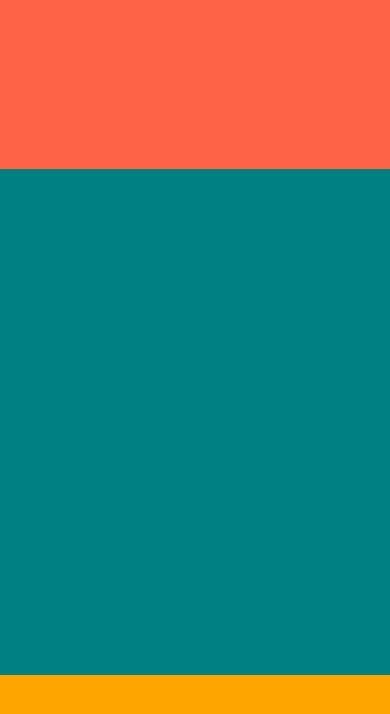
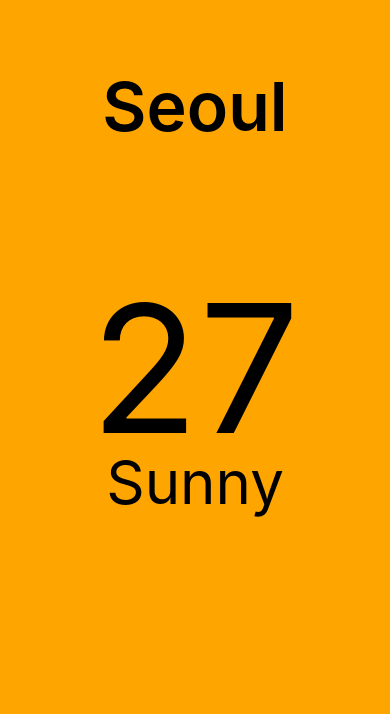
Before and after one commit to rocher71/react-native-study, a React Native app in the folder NomadWeather/: screen / in a window 390 px wide. Shown: the top 714 px of the page. Built offline with nearby package versions, Linux system fonts and the light colour scheme.

Commit message:
#2.4 Weather App - Styles
View, Text 컴포넌트 배치

```diff
--- a/NomadWeather/App.js
+++ b/NomadWeather/App.js
@@ -1,12 +1,51 @@
+import { StatusBar } from "expo-status-bar";
 import React from "react";
-import { View } from "react-native";
+import { View, Text, StyleSheet } from "react-native";
+import { backgroundColor } from "react-native/Libraries/Components/View/ReactNativeStyleAttributes";
 
 export default function App() {
   return (
-    <View style={{ flex: 3 }}>
-      <View style={{ flex: 1, backgroundColor: "tomato" }}></View>
-      <View style={{ flex: 3, backgroundColor: "teal" }}></View>
-      <View style={{ flex: 1, backgroundColor: "orange" }}></View>
+    <View style={styles.container}>
+      <View style={styles.city}>
+        <Text style={styles.cityName}>Seoul</Text>
+      </View>
+      <View style={styles.weather}>
+        <View style={styles.day}>
+          <Text style={styles.temp}>27</Text>
+          <Text style={styles.description}>Sunny</Text>
+        </View>
+      </View>
     </View>
   );
 }
+
+const styles = StyleSheet.create({
+  container: {
+    flex: 1,
+    backgroundColor: "orange",
+  },
+  city: {
+    flex: 1,
+    justifyContent: "center",
+    alignItems: "center",
+  },
+  cityName: {
+    fontSize: 68,
+    fontWeight: "600",
+  },
+  weather: {
+    flex: 3,
+  },
+  day: {
+    flex: 1,
+    alignItems: "center",
+  },
+  temp: {
+    marginTop: 50,
+    fontSize: 178,
+  },
+  description: {
+    marginTop: -30,
+    fontSize: 60,
+  },
+});
```
